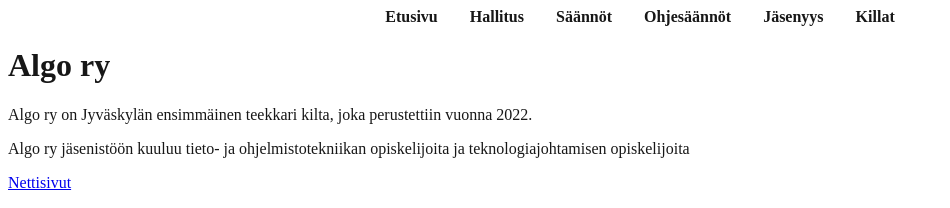
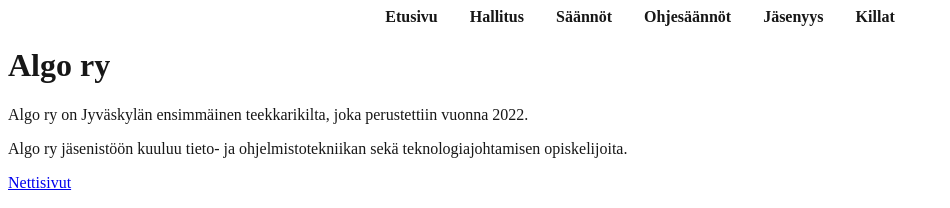
Before and after one commit to Jrvi/jyty-web, a Next.js app: page /killat/algo in a window 1280 px wide. Shown: the top 208 px of the page, without its empty margins (0-950 px from the left). Built offline with nearby package versions, Linux system fonts and the light colour scheme.

Commit message:
Fix spelling in killat and killat/algo

```diff
--- a/app/killat/algo/page.js
+++ b/app/killat/algo/page.js
@@ -2,8 +2,8 @@ export default function Page() {
     return (
         <div>
             <h1>Algo ry</h1>
-            <p>Algo ry on Jyväskylän ensimmäinen teekkari kilta, joka perustettiin vuonna 2022.</p>
-            <p>Algo ry jäsenistöön kuuluu tieto- ja ohjelmistotekniikan opiskelijoita ja teknologiajohtamisen opiskelijoita</p>
+            <p>Algo ry on Jyväskylän ensimmäinen teekkarikilta, joka perustettiin vuonna 2022.</p>
+            <p>Algo ry jäsenistöön kuuluu tieto- ja ohjelmistotekniikan sekä teknologiajohtamisen opiskelijoita.</p>
             <a href="https://www.algojkl.com/">Nettisivut</a>
         </div>
     )
--- a/app/killat/page.js
+++ b/app/killat/page.js
@@ -4,7 +4,7 @@ import Link from 'next/link'
 export default function KiltaList() {
     return (
       <div>
-        <h1>Jäsen killat</h1>
+        <h1>Jäsenkillat</h1>
 
         <Link href='/killat/algo'>Algo ry</Link>
       </div>
```
